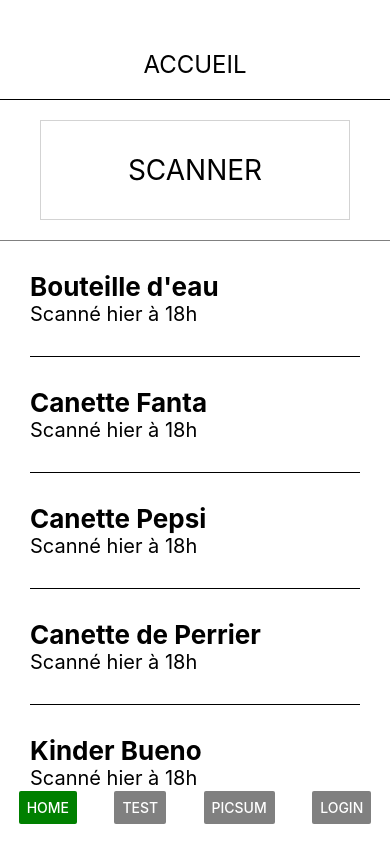
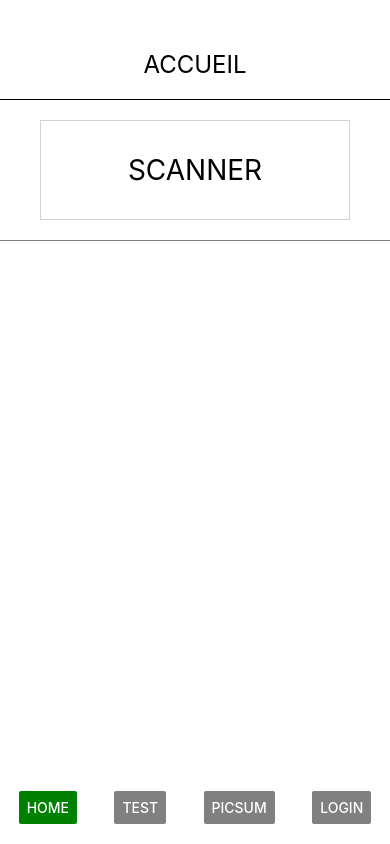
Before and after one commit to edu-maxence-machu/edu-react-native-ril-caen, a React Native app: screen / in a window 390 px wide. Built offline with nearby package versions, Linux system fonts and the light colour scheme.

Commit message:
feat(api): add scan product

```diff
--- a/App.js
+++ b/App.js
@@ -1,5 +1,5 @@
 import { StatusBar } from 'expo-status-bar';
-import React, { useState } from 'react';
+import React, { useEffect, useState } from 'react';
 import { StyleSheet, TouchableOpacity, Text, View, Image, Button, ScrollView } from 'react-native';
 import Header from './components/Header';
 import ScanButtonView from './components/ScanButtonView';
@@ -10,27 +10,29 @@
 import Login from './pages/Login';
 import Product from './pages/Product';
 import Camera from './pages/Camera';
+import AsyncStorage from '@react-native-async-storage/async-storage';
+
 
 export default function App() {
 
-  const [products, setProducts] = useState([
-    { title: 'Bouteille d\'eau' },
-    { title: 'Canette Fanta' },
-    { title: 'Canette Pepsi' },
-    { title: 'Canette de Perrier' },
-    { title: 'Kinder Bueno' },
-    { title: 'Belvita' },
-    { title: 'Pizza Sodebo' },
-  ]);
+  const [products, setProducts] = useState([]);
 
   const [currentProduct, setCurrentProduct] = useState(null);
-
   const [page, navigate] = useState('Home');
 
+/*   useEffect(() => {
+    let newProducts = JSON.stringify(products);
+    AsyncStorage.setItem('localproducts', newProducts);
+  }, [products]);
 
-  function onPressLearnMore (){
-    alert('toto');
-  }
+  useEffect(async () => {
+    let localproducts = await AsyncStorage.getItem('localproducts');
+    console.log(localproducts);
+    if(localproducts !== null){
+      localproducts = JSON.parse(localproducts);
+      setProducts(localproducts)
+    }
+  }, []); */
 
   function handleScanPress (){
     navigate('Camera');
@@ -38,17 +40,39 @@
     setProducts(oldArray => [...oldArray, product]);*/
   }
 
-  function afterCameraScan({type, data}){
-      alert(type + data);
+
+
+  async function afterCameraScan({type, data}){
+      await getProductInfoFromApi(data);
   }
 
   function login(){
     navigate('Home')
   }
 
+
+  async function getProductInfoFromApi (barCode) {
+    try {
+      //this.setState({loading : true});
+
+      let response = await fetch(
+        'https://fr.openfoodfacts.org/api/v0/produit/' + barCode + '.json'
+      );
+      let responseJson = await response.json();
+      responseJson = responseJson.product;
+
+      setProducts((prevState) => [...prevState, responseJson]);
+      setCurrentProduct(responseJson);
+      console.log(responseJson)
+      navigate('Product');
+
+    } catch (error) {
+      console.error(error);
+    }
+  }
+
   function handleItemClick(item){
     setCurrentProduct(item);
-
     navigate('Product')
   }
 
--- a/components/ProductItem.js
+++ b/components/ProductItem.js
@@ -5,7 +5,7 @@
 
     return (
         <TouchableOpacity onPress={() => props.onItemClick(props.item)} style={productStyle.container}>
-            <Text style={productStyle.productTitle}>{props.item.title}</Text>
+            <Text style={productStyle.productTitle}>{props.item.generic_name}</Text>
             <Text style={productStyle.productDate}>Scanné hier à 18h</Text>
         </TouchableOpacity>
     )
--- a/package.json
+++ b/package.json
@@ -8,6 +8,7 @@
     "eject": "expo eject"
   },
   "dependencies": {
+    "@react-native-async-storage/async-storage": "^1.13.0",
     "expo": "~41.0.1",
     "expo-barcode-scanner": "~10.1.2",
     "expo-status-bar": "~1.0.4",
--- a/pages/Product.js
+++ b/pages/Product.js
@@ -7,7 +7,7 @@
 
     return (
         <View style={{flex: 1}}>
-            <Text style={{fontSize: 24}}>{product.title}</Text>
+            <Text style={{fontSize: 24}}>{product.generic_name}</Text>
         </View>
     )
 }
```
Also changed, not shown: 1 other file (tests, documents, lock files or other folders).
